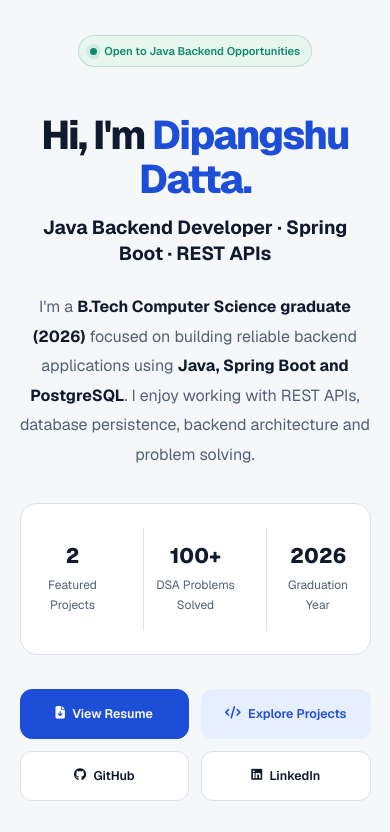
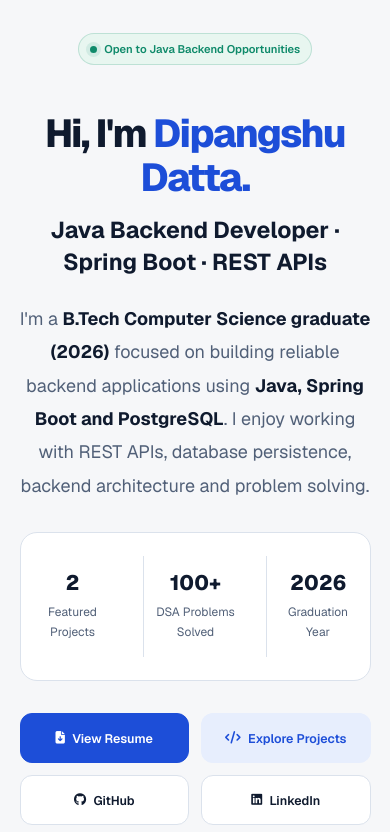
Before and after one commit to callmedipangshudatta/portfolio_dvd, a plain HTML site: page index.html in a window 390 px wide. Shown: the part 632-1464 px from the top of the page. Drawn offline with nearby package versions, Linux system fonts and the light colour scheme.

Commit message:
update style.css

```diff
--- a/style.css
+++ b/style.css
@@ -1442,3 +1442,142 @@ footer {
     font-size: 12px;
   }
 }
+
+/* =========================================
+   FINAL HERO ALIGNMENT — SNEHA'S LAYOUT
+========================================= */
+
+/* Restore proper spacing below sticky header */
+.hero {
+  padding: 88px 0 76px !important;
+}
+
+/* Balanced two-column layout */
+.hero .wrap {
+  grid-template-columns: minmax(0, 1.55fr) minmax(0, 0.85fr) !important;
+  gap: 64px !important;
+  align-items: center !important;
+}
+
+/* Keep name on one line on desktop */
+.hero h1 {
+  font-size: clamp(46px, 4.4vw, 70px) !important;
+  line-height: 1.12 !important;
+  letter-spacing: -0.045em !important;
+  white-space: nowrap;
+}
+
+/* Match subtitle proportions */
+.hero .role {
+  font-size: 23px !important;
+  margin-bottom: 24px !important;
+}
+
+/* Match description */
+.hero .bio {
+  max-width: 65ch !important;
+  font-size: 18px !important;
+  line-height: 1.85 !important;
+}
+
+/* Compact statistics card */
+.hero .stats {
+  width: 100% !important;
+  max-width: 550px !important;
+  margin-top: 30px !important;
+  grid-template-columns: repeat(3, minmax(0, 1fr)) !important;
+}
+
+.hero .stats div {
+  padding: 16px 18px !important;
+  min-width: 0;
+}
+
+.hero .stats b {
+  font-size: 25px !important;
+}
+
+.hero .stats small {
+  font-size: 14px !important;
+  white-space: nowrap;
+}
+
+/* Image size like Sneha's */
+.hero .photo {
+  max-width: 390px !important;
+  width: 100% !important;
+}
+
+.hero .photo figure {
+  aspect-ratio: 4 / 5 !important;
+  border-radius: 27px !important;
+}
+
+.hero .photo ul {
+  margin-top: 18px !important;
+}
+
+/* Buttons */
+.hero .cta {
+  gap: 12px !important;
+  margin-top: 32px !important;
+}
+
+/* Tablet */
+@media (max-width: 1100px) {
+  .hero .wrap {
+    grid-template-columns: minmax(0, 1.3fr) minmax(0, 0.8fr) !important;
+    gap: 35px !important;
+  }
+
+  .hero h1 {
+    font-size: clamp(42px, 5vw, 60px) !important;
+    white-space: normal;
+  }
+
+  .hero .photo {
+    max-width: 340px !important;
+  }
+
+  .hero .stats small {
+    white-space: normal;
+  }
+}
+
+/* Mobile */
+@media (max-width: 700px) {
+  .hero {
+    padding: 42px 0 56px !important;
+  }
+
+  .hero .wrap {
+    grid-template-columns: 1fr !important;
+    gap: 36px !important;
+  }
+
+  .hero h1 {
+    font-size: clamp(39px, 10vw, 54px) !important;
+    white-space: normal;
+  }
+
+  .hero .photo {
+    max-width: 360px !important;
+    justify-self: center;
+  }
+
+  .hero .stats {
+    max-width: 100% !important;
+  }
+
+  .hero .stats div {
+    padding: 14px 10px !important;
+  }
+
+  .hero .stats b {
+    font-size: 21px !important;
+  }
+
+  .hero .stats small {
+    font-size: 12px !important;
+  }
+}
```
